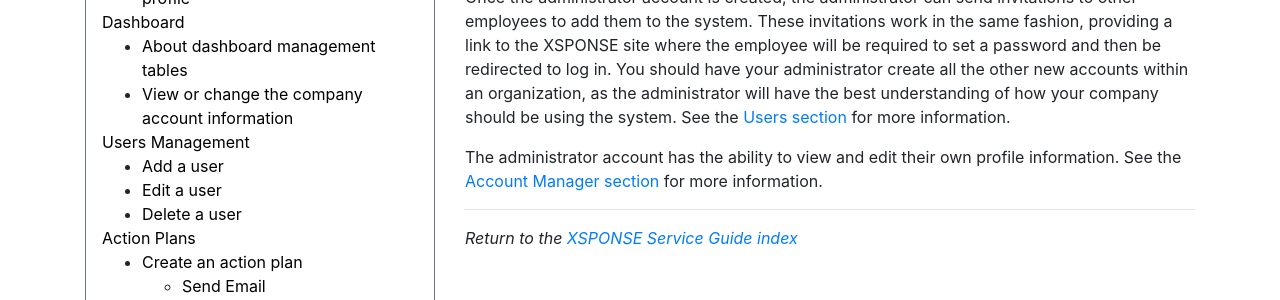
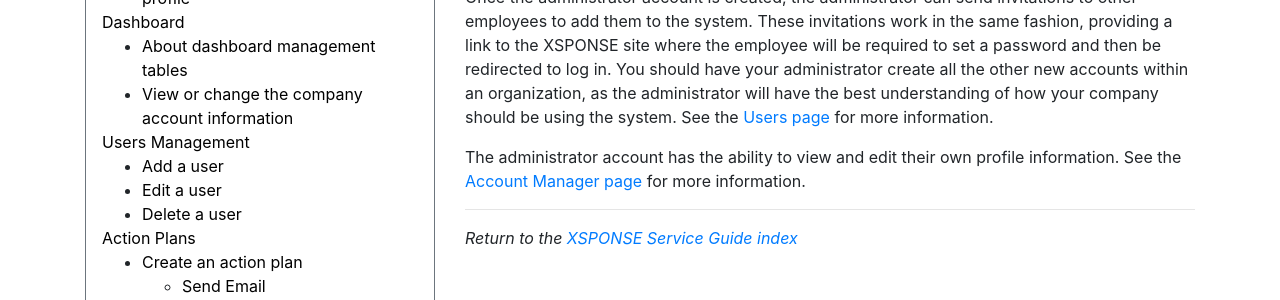
Before and after one commit to NrsSystems/docs, a Jekyll site: the page built from general-ops/account-setup.md, in a window 1280 px wide. Shown: the part 518-818 px from the top of the page. Built offline with Jekyll 4.4.1, drawn with Linux system fonts in a browser that asks for light colours; our own code applies the rules of GitHub Pages for plain Markdown files.

Commit message:
Update account-setup.md
Replaced "page" with "pane" for all mentions of UI elements; for documentation references, replaced "section" with "page".

```diff
--- a/general-ops/account-setup.md
+++ b/general-ops/account-setup.md
@@ -4,9 +4,9 @@ abstract: This page explains how to set up accounts for your administrator and o
 ---
 To start, you will need to have at least one administrator user account. The administrator’s role is to manage the other user accounts on the system. (Administrators can also perform all the other tasks that regular users can do.) If no one is set up as an administrator, please contact your installer to get an administrator account created. They will send you an email with a link to the XSPONSE site, where you will be required to set a password for your new account, using your email address as the username. Once you have set a password, you will be redirected to log in to the site.
 
-Once the administrator account is created, the administrator can send invitations to other employees to add them to the system. These invitations work in the same fashion, providing a link to the XSPONSE site where the employee will be required to set a password and then be redirected to log in. You should have your administrator create all the other new accounts within an organization, as the administrator will have the best understanding of how your company should be using the system. See the [Users section](users-management.md) for more information.
+Once the administrator account is created, the administrator can send invitations to other employees to add them to the system. These invitations work in the same fashion, providing a link to the XSPONSE site where the employee will be required to set a password and then be redirected to log in. You should have your administrator create all the other new accounts within an organization, as the administrator will have the best understanding of how your company should be using the system. See the [Users page](users-management.md) for more information.
 
-The administrator account has the ability to view and edit their own profile information. See the [Account Manager section](account-manager.md) for more information.
+The administrator account has the ability to view and edit their own profile information. See the [Account Manager page](account-manager.md) for more information.
 
 ___
 *Return to the [XSPONSE Service Guide index](index.md)*
```
